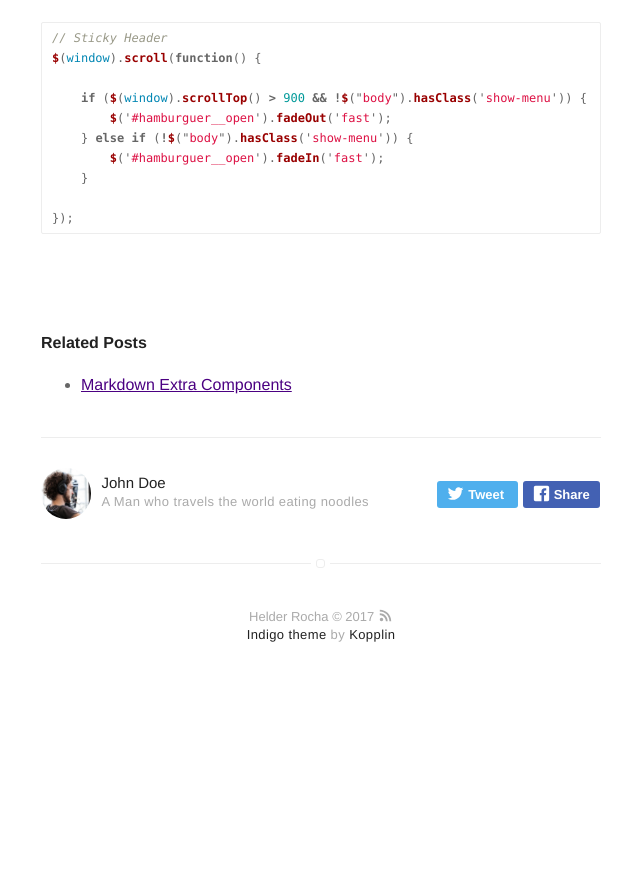
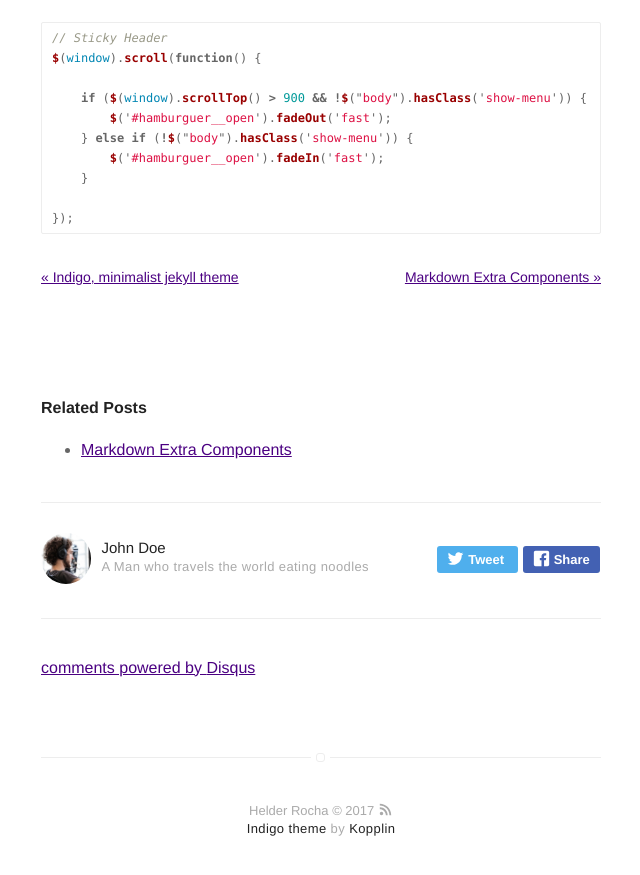
Before and after one commit to hdrrocha/hdrrocha.github.io, a Jekyll site: the page built from _posts/2016-02-24-markdown-common-elements.markdown, in a window 1280 px wide and 900 px high, scrolled down 5569 px. Shown: the top 875 px of the window, without its empty margins (319-959 px from the left). Built offline with Jekyll 4.4.1, drawn with Linux system fonts in a browser that asks for light colours; comment, search, counter and statistics services are not loaded; before the commit the page ends 6275 px from its top, so only the background shows below that; part of the change alters nothing that is shown.

Commit message:
Update _config.yml

```diff
--- a/_config.yml
+++ b/_config.yml
@@ -27,7 +27,7 @@ highlighter: rouge
 # analytics-piwik-id: 1
 
 # if you don't want comments in your posts, set to false
-disqus: false
+disqus: true
 
 # if you don't have any of social below, comment the line
 facebook: hedie.rocha
@@ -83,7 +83,7 @@ show-tags: true
 related: true
 
 # show next & prev links in blog post?
-blog-nav-links: false
+blog-nav-links: true
 
 # show author block at the end of a post ?
 show-author: true
```
